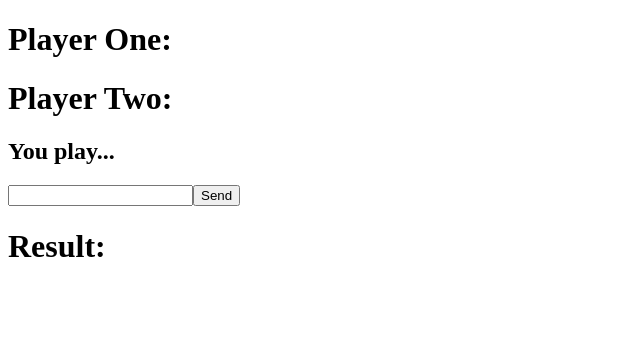
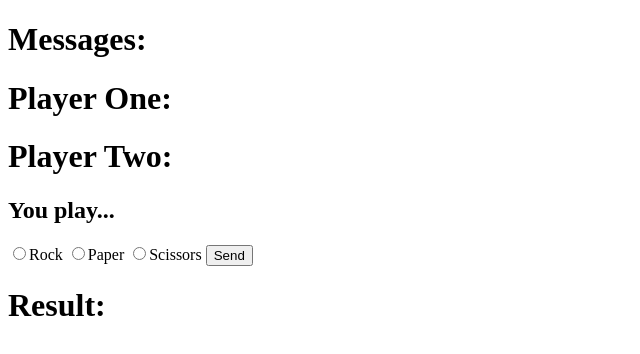
Before and after one commit to wesbasinger/rock-paper-scissors, a website: page index.html in a window 1280 px wide. Shown: the whole page, without its empty margins (0-640 px from the left). Drawn offline with nearby package versions, Linux system fonts and the light colour scheme; no server answers.

Commit message:
Using radio buttons to sanitize input.

```diff
--- a/index.html
+++ b/index.html
@@ -4,10 +4,14 @@
     <title>Socket.IO Rock Paper Scissors</title>
   </head>
   <body>
+	<h1>Messages: <span id="messages"></span></h1>
 	<h1>Player One: <span id="p1"></span></h1>
 	<h1>Player Two: <span id="p2"></span></h1>
 	<h2>You play...</h2>
-	<input id="you" /><button>Send</button>
+	<input type="radio" name="uplay" value="rock">Rock
+	<input type="radio" name="uplay" value="paper">Paper
+	<input type="radio" name="uplay" value="scissors">Scissors
+	<button>Send</button>
 	<h1>Result: <span id="result"></span></h1>
 	<!---
     <ul id="messages"></ul>
```
